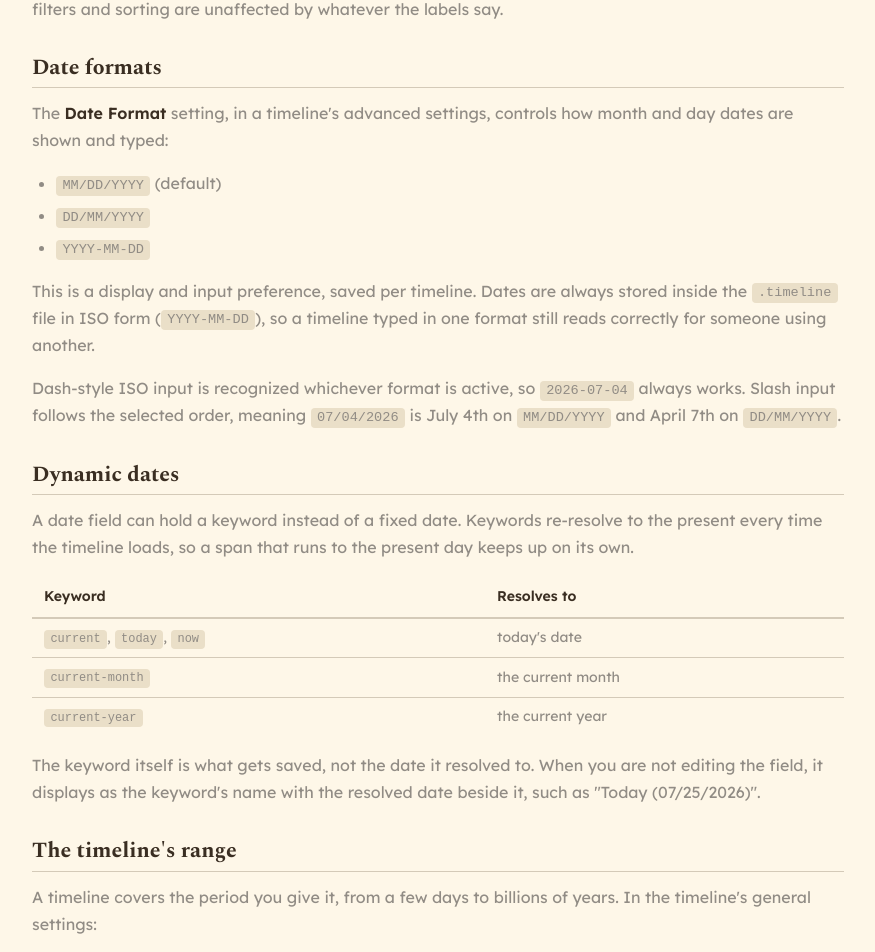
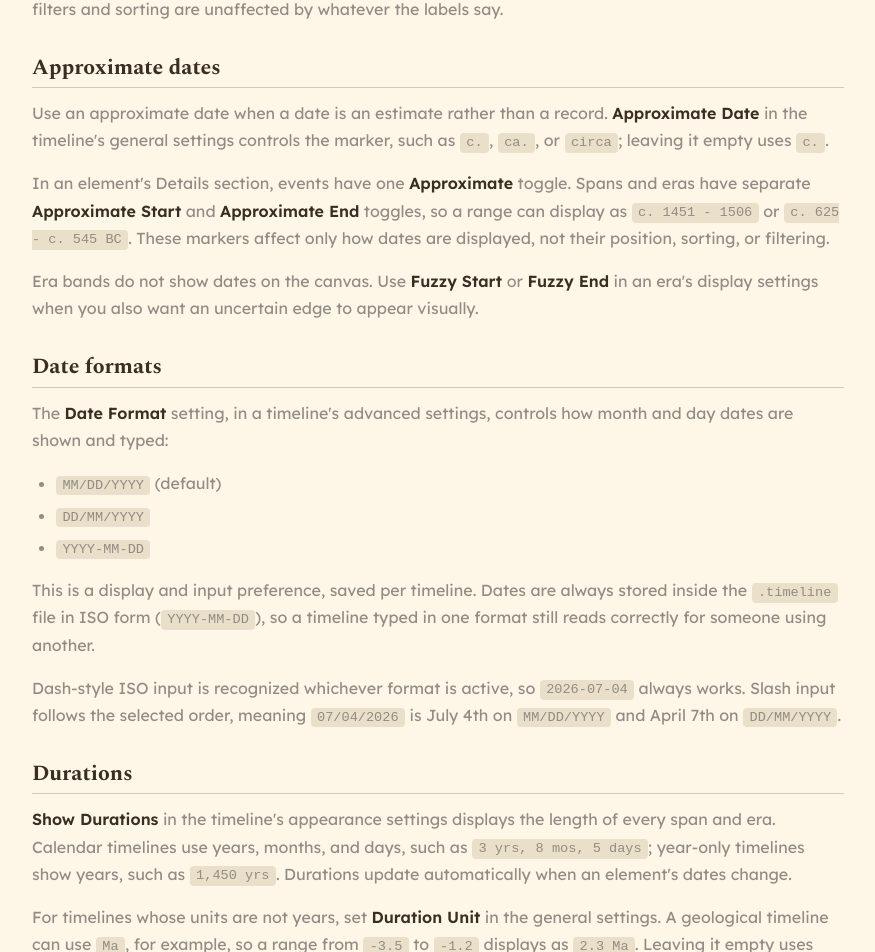
Before and after one commit to sreegjl/timelines-website, a React (Vite) app: page /wiki/Dates in a window 1280 px wide. Shown: the part 853-1805 px from the top of the page, without its empty margins (322-1197 px from the left). Built offline with nearby package versions, Linux system fonts and the light colour scheme.

Commit message:
update wiki

```diff
--- a/src/data/wiki/Dates.md
+++ b/src/data/wiki/Dates.md
@@ -22,6 +22,14 @@ A negative year always means a year before year 0, but what gets written on the
 
 **Positive Era** does the same for years after 0, such as `CE` or `AD`. Both are free text up to 10 characters, and both are labels only. When a negative year carries a label, the minus sign is dropped and the number is shown as a positive value. What gets stored in the file is always the plain signed number, so filters and sorting are unaffected by whatever the labels say.
 
+## Approximate dates
+
+Use an approximate date when a date is an estimate rather than a record. **Approximate Date** in the timeline's general settings controls the marker, such as `c.`, `ca.`, or `circa`; leaving it empty uses `c.`.
+
+In an element's Details section, events have one **Approximate** toggle. Spans and eras have separate **Approximate Start** and **Approximate End** toggles, so a range can display as `c. 1451 - 1506` or `c. 625 - c. 545 BC`. These markers affect only how dates are displayed, not their position, sorting, or filtering.
+
+Era bands do not show dates on the canvas. Use **Fuzzy Start** or **Fuzzy End** in an era's display settings when you also want an uncertain edge to appear visually.
+
 ## Date formats
 
 The **Date Format** setting, in a timeline's advanced settings, controls how month and day dates are shown and typed:
@@ -33,6 +41,14 @@ The **Date Format** setting, in a timeline's advanced settings, controls how mon
 This is a display and input preference, saved per timeline. Dates are always stored inside the `.timeline` file in ISO form (`YYYY-MM-DD`), so a timeline typed in one format still reads correctly for someone using another.
 
 Dash-style ISO input is recognized whichever format is active, so `2026-07-04` always works. Slash input follows the selected order, meaning `07/04/2026` is July 4th on `MM/DD/YYYY` and April 7th on `DD/MM/YYYY`.
+
+## Durations
+
+**Show Durations** in the timeline's appearance settings displays the length of every span and era. Calendar timelines use years, months, and days, such as `3 yrs, 8 mos, 5 days`; year-only timelines show years, such as `1,450 yrs`. Durations update automatically when an element's dates change.
+
+For timelines whose units are not years, set **Duration Unit** in the general settings. A geological timeline can use `Ma`, for example, so a range from `-3.5` to `-1.2` displays as `2.3 Ma`. Leaving it empty uses `yr` or `yrs`.
+
+On the canvas, a span's duration follows its date range and an era's follows its name. Spans and eras also gain a **Duration** row in the right panel. Hiding a span's date with **Hide Date** or **Hide Details** hides its duration too.
 
 ## Dynamic dates
 
--- a/src/data/wiki/Elements.md
+++ b/src/data/wiki/Elements.md
@@ -11,6 +11,7 @@ An event marks a single point in time. It appears as a labeled marker on the can
 **Properties:**
 - **Name** - the event label
 - **Date** - a single year or calendar date
+- **Approximate** - prefixes the displayed date with a circa marker, see [[Dates]]
 - **Tags** - for filtering and color-coding
 - **Group** - which display group the event belongs to
 - **Parent span** - optionally associate the event with a span that contains it
@@ -27,6 +28,7 @@ An event marks a single point in time. It appears as a labeled marker on the can
   "type": "event",
   "title": "Thera Volcanic Eruption",
   "date": -1627,
+  "approximate": true,
   "parents": ["span-minoan-civilization"],
   "tags": ["volcano"],
   "eventLineStyle": "dotted",
@@ -46,9 +48,12 @@ Spans support three types of relationships with other spans:
 - **Extend** (`extendFrom`) - the span starts exactly where another span ends and is rendered on the same lane, creating a seamless continuation.
 - **Merge** (`mergeParent`) - a visual-only connection showing that this span converges into another at its end point. No lane change occurs.
 
+All three relationships, along with an event's parent span, are what the `family:` filter follows. It isolates a span together with everything descending from it, and Shift-clicking a span on the canvas does the same thing. See [[Searching]].
+
 **Properties:**
 - **Name** - the span label
 - **Start / End** - year or calendar date
+- **Approximate start / end** - prefixes either end of the displayed range with a circa marker, see [[Dates]]
 - **Color** - the span's display color
 - **Size** - thin, normal, or thick
 - **Tags** - for filtering and color-coding
@@ -69,6 +74,8 @@ Spans support three types of relationships with other spans:
   "title": "Minoan Civilization",
   "start": -3000,
   "end": -1450,
+  "approxStart": true,
+  "approxEnd": true,
   "color": "#B8860B",
   "tags": ["culture", "politics"],
   "groupId": "g-main",
@@ -85,6 +92,8 @@ When eras overlap in time, they are stacked automatically. Shorter eras are plac
 **Properties:**
 - **Name** - the era label
 - **Start / End** - year or calendar date
+- **Approximate start / end** - prefixes either end of the displayed range with a circa marker, see [[Dates]]
+- **Fuzzy start / end** - fades out that edge of the band instead of drawing a hard boundary, for an era whose bounds are uncertain
 - **Color** - the era's display color
 - **Size** - normal, thick, or extra thick
 - **Tags** - for filtering and color-coding
--- a/src/pages/Wiki.jsx
+++ b/src/pages/Wiki.jsx
@@ -76,10 +76,10 @@ const descriptions = {
   Installation: 'Install Timelines Studio on Windows or macOS from the latest release, or build it from source with Node.js. Early alpha, free and open-source.',
   Interface: 'A tour of the Timelines Studio editor: the sidebar with timeline, tag, and group tabs, the central canvas, and the right-hand details panel.',
   Elements: 'Events, spans, and eras are the three building blocks of a timeline. Learn what each one does, its properties, and how to create and edit them.',
-  Dates: 'How to write dates in Timelines Studio: years, months, full calendar dates, negative years for dates before year 0, and keywords that track the present.',
+  Dates: 'How to write dates in Timelines Studio: years, months, full calendar dates, era labels like BCE, circa markers for approximate dates, and dynamic keywords.',
   Organization: 'Use tags and groups to manage large timelines. Color-code, spotlight, hide, and label elements, and reorder grouped tracks on the canvas.',
   Notes: 'Attach a Markdown note and a MediaWiki article to any element. Covers the built-in editor, underline and highlight syntax, and linking existing files.',
-  Searching: 'Search timelines by title or use filter syntax for tags, dates, and element types, from the sidebar search bar or the Ctrl+F global overlay.',
+  Searching: 'Search timelines by title or use filter syntax for tags, dates, element types, and span families. Shift-click a span to focus it and its children.',
   Files: 'Where Timelines Studio stores your data: .timeline JSON files, note folders, and image assets, plus how saving, renaming, and deleting work.',
   'Git-Sync': 'Connect your library to a Git repo for cross-device sync, version history, and shareable viewer links. Experimental, and your data goes only to your repo.',
   Themes: 'Set an app theme and per-timeline themes in Timelines Studio, or install and build custom .json themes with your own colors and Google Fonts.',
```
Also changed, not shown: src/data/wiki/Searching.md (+18 -0 lines).
